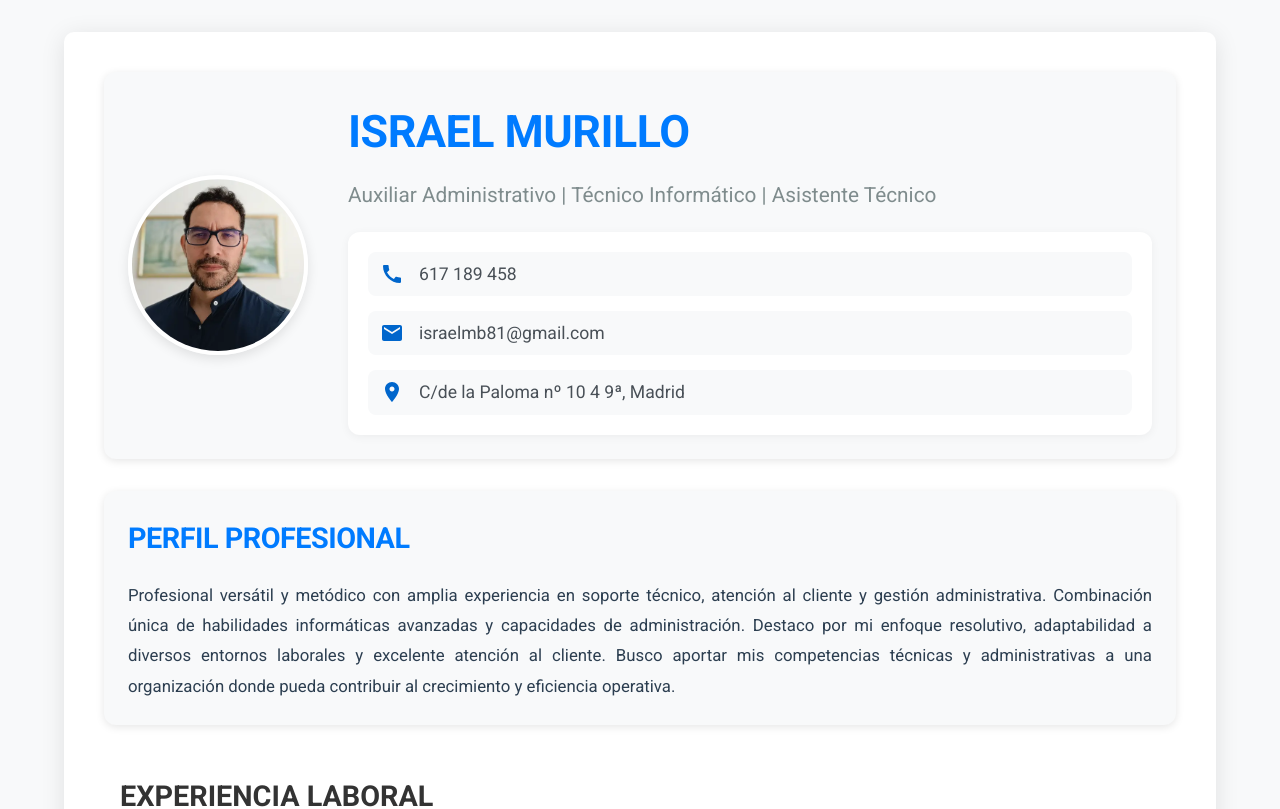
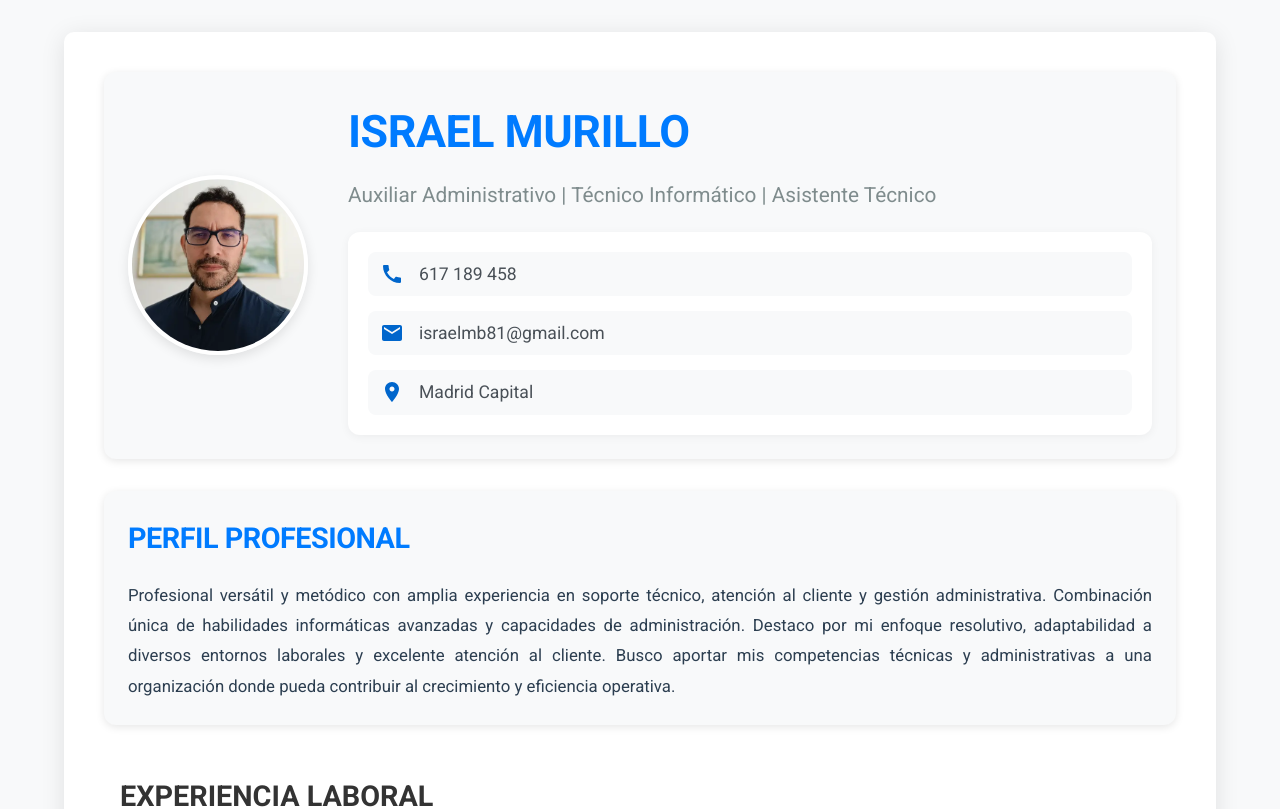
Before and after one commit to za1l/Curriculum, a React (Vite) app: page / in a window 1280 px wide. Shown: the top 809 px of the page. Built offline with nearby package versions, Linux system fonts and the light colour scheme.

Commit message:
cambio ciudad

```diff
--- a/src/components/Header/Header.jsx
+++ b/src/components/Header/Header.jsx
@@ -53,7 +53,7 @@ const Header = () => {
           </div>
           <div className="contact-item">
             <LocationIcon />
-            <p>C/de la Paloma nº 10 4 9ª, Madrid</p>
+            <p>Madrid Capital</p>
           </div>
         </div>
       </div>
```
